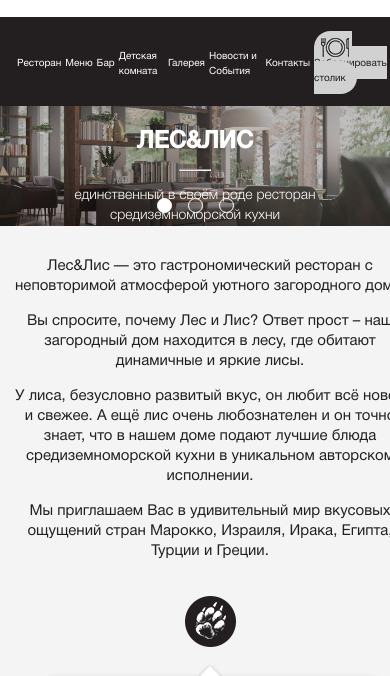
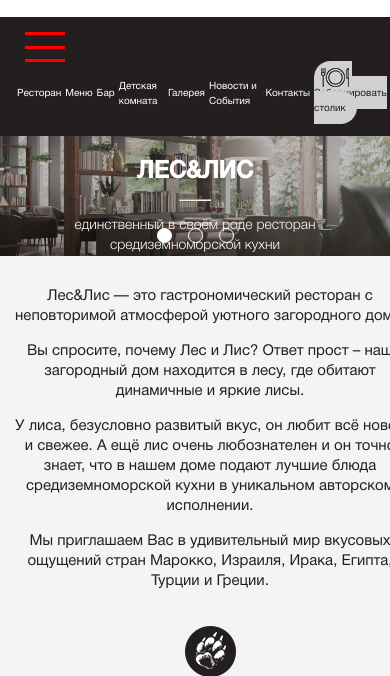
Before and after one commit to HereIsKam/Les-Lis, a plain HTML site: page index.html in a window 390 px wide. Shown: the part 168-844 px from the top of the page. Drawn offline with nearby package versions, Linux system fonts and the light colour scheme.

Commit message:
Burger menu beginning

```diff
--- a/assets/css/style.css
+++ b/assets/css/style.css
@@ -1008,8 +1008,61 @@ footer p{
 	.contacts::after {
 		width: 30%;
 	}
+
+	/*Burger*/
+
+	.nav-bar {
+		position: relative;
+	}
+
+	.header-burger {
+		display: none;
+	}
+
 }
 @media (max-width:767.98px){
+
+	/*Burger*/
+
+	.header-burger {
+		position: relative;
+		top: 15px;
+		left: 25px;
+		display: block;
+		width: 40px;
+		height: 30px;
+		z-index: 5;
+	}
+
+	.header-burger>span,
+	.header-burger::before,
+	.header-burger::after {
+		content: '';
+		position: absolute;
+		width: 100%;
+		height: 3px;
+		background-color: red;
+	}
+
+	.header-burger::before {
+		top: 0;
+	}
+
+	.header-burger::after {
+		bottom: 0;
+	}
+
+	.header-burger>span {
+		bottom: 13px;
+	}
+
+
+	 {
+		position: absolute;
+		content: '';
+
+	}
+
 	.container-center{
 		max-width: 540px;
 		width: 100%;
--- a/assets/js/script.js
+++ b/assets/js/script.js
@@ -30,3 +30,11 @@ $(document).ready(function(){
 
 
   });
+
+// Burger
+
+headerBurger.onclick = function () {
+    headerBurger.classList.toggle('active');
+    headerNavBar.classList.toggle('active');
+  //  document.body.classList.toggle('menu-no-scroll');
+};
--- a/index.html
+++ b/index.html
@@ -48,7 +48,10 @@
                     </div>
                 </div>
             </div>
-            <div class="nav-bar">
+            <div class="nav-bar" id="headerNavBar">
+                <div class="header-burger" id="headerBurger">
+                    <span></span>
+                </div>
                 <div class="container-center">
                     <ul>
                         <li><a href="#">Ресторан</a></li>
```
